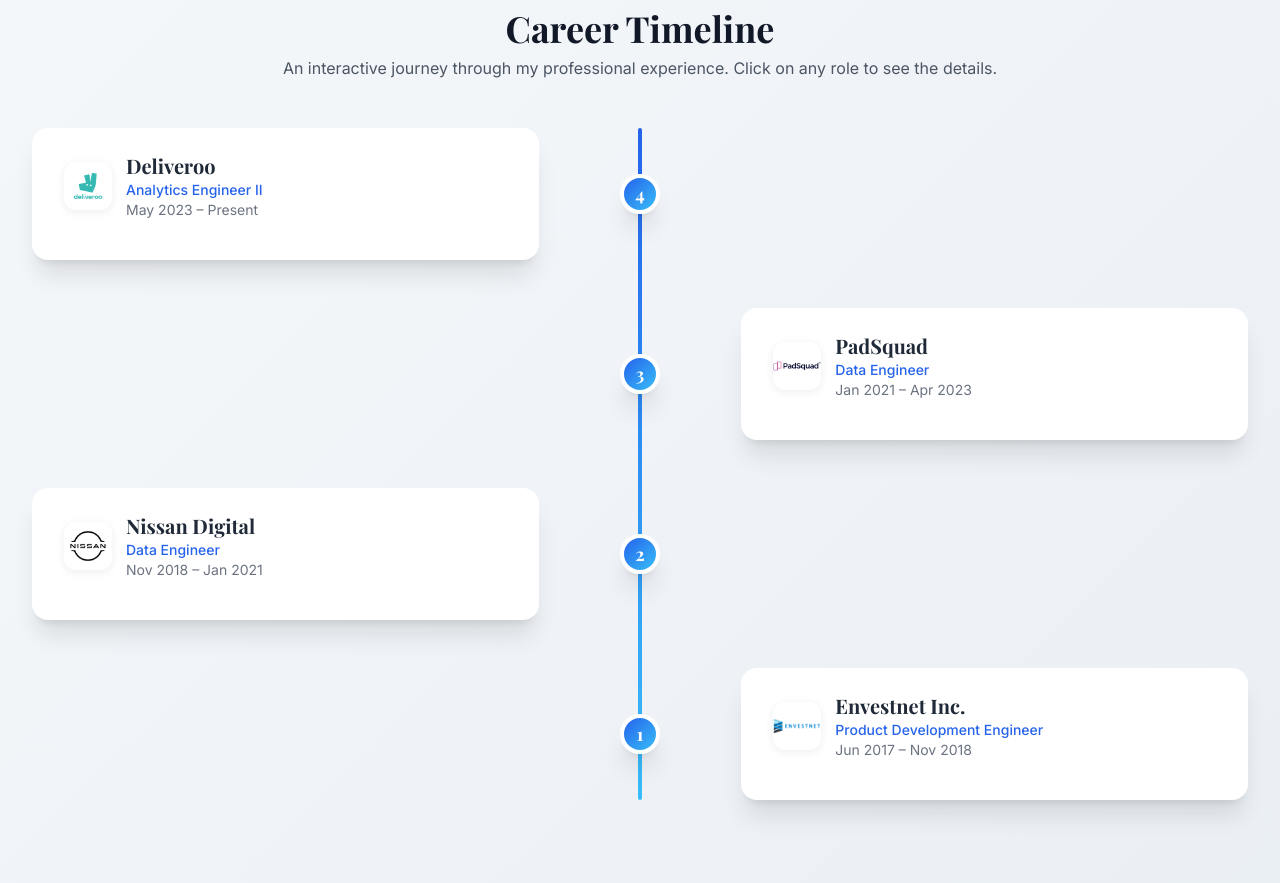
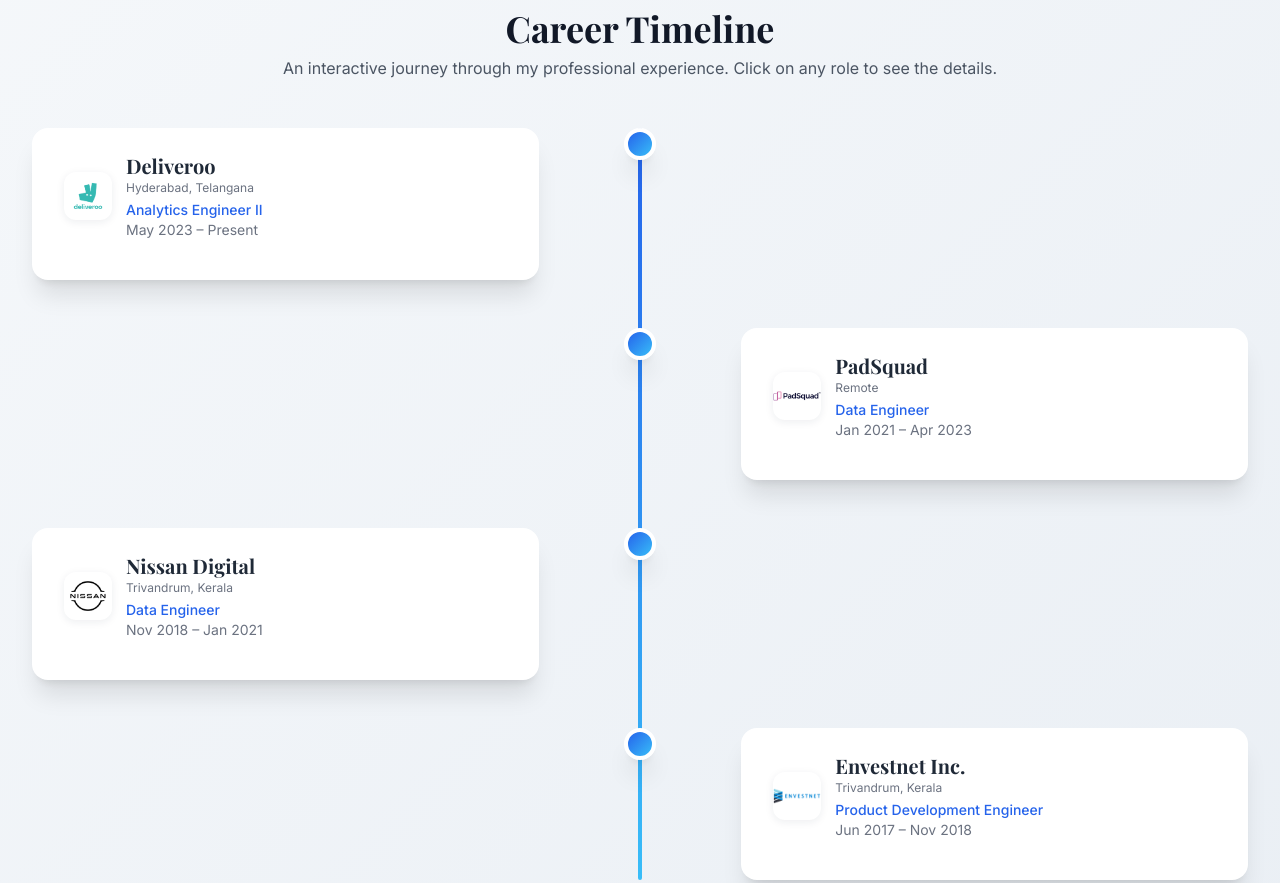
Before and after one commit to aswinrajaram/aswin_portfolio, a plain HTML site: page docs/index.html in a window 1280 px wide. Shown: the part 780-1663 px from the top of the page. Drawn offline with nearby package versions, Linux system fonts and the light colour scheme.

Commit message:
improvements

```diff
--- a/docs/index.html
+++ b/docs/index.html
@@ -313,7 +313,7 @@
         role: 'Analytics Engineer II',
         company: 'Deliveroo',
         period: 'May 2023 – Present',
-        location: 'Remote',
+        location: 'Hyderabad, Telangana',
         logo: 'logos/deliveroo.png',
         details: [
             'Engineered and deployed scalable data pipelines in Snowflake, enabling self-serve analytics for over 100 stakeholders and improving data accessibility by 25%.',
@@ -330,7 +330,7 @@
         location: 'Remote',
         logo: 'logos/padsquad.jpg',
         details: [
-            'Developed and maintained end-to-end data pipelines on AWS (Data Wrangler, S3, Athena, Glue, SNS, Lambda) that processed over 5 GB of mobile ad interaction data daily, ensuring high availability and data integrity.',
+            'Developed and maintained end-to-end data pipelines on AWS (Data Wrangler, S3, Athena, Glue, SNS, Lambda) that processed over 20 GB of mobile ad interaction data daily, ensuring high availability and data integrity.',
             'Performed historical data processing using PySpark on AWS Glue and Amazon EMR, optimizing large-scale data transformations for reporting and analysis.',
             'Designed and built 10+ interactive dashboards using Amazon QuickSight and Tableau, providing critical business insights to C-suite executives and business users.',
             'Evaluated and engaged with leading data platform vendors (Snowflake, Firebolt, Domo, Tableau), conducting in-depth PoCs and assessments to recommend the optimal solution for the company’s evolving data ecosystem.'
@@ -373,7 +373,7 @@
 
 const impactData = [
     { value: '>90%', text: 'Reduction in data load time for key reports (from 1hr to <5m).' },
-    { value: '5 GB', text: 'Of mobile ad interaction data processed daily.' },
+    { value: '20 GB+', text: 'Of mobile ad interaction data processed daily.' },
     { value: '30%', text: 'Reduction in run-time performance of legacy code after optimization.' },
     { value: '100+', text: 'Stakeholders enabled with self-serve analytics via new pipelines.' },
     { value: '10+', text: 'Robust analytics solutions delivered impacting product & operations.' },
@@ -421,18 +421,18 @@
             experienceData.forEach((item, index) => {
                 const isLeft = index % 2 === 0;
                 const timelineItem = document.createElement('div');
-                timelineItem.className = `timeline-item mb-12 flex justify-between items-center w-full ${isLeft ? 'flex-row-reverse' : ''} fade-in`;
+                timelineItem.className = `timeline-item mb-12 flex flex-col sm:flex-row justify-between items-center w-full relative fade-in`;
                 timelineItem.style.animationDelay = `${0.2 + index * 0.1}s`;
                 timelineItem.innerHTML = `
-                    <div class="order-1 w-5/12"></div>
-                    <div class="z-20 flex items-center order-1 bg-gradient-to-br from-blue-600 to-sky-400 shadow-xl w-10 h-10 rounded-full border-4 border-white">
-                        <h1 class="mx-auto font-semibold text-lg text-white">${experienceData.length - index}</h1>
+                    <div class="order-1 w-full sm:w-5/12 ${isLeft ? 'sm:order-2' : 'sm:order-1'}"></div>
+                    <div class="absolute left-1/2 top-0 z-20 hidden sm:flex items-center bg-gradient-to-br from-blue-600 to-sky-400 shadow-xl w-8 h-8 rounded-full border-4 border-white" style="transform: translateX(-50%);">
                     </div>
-                    <div class="order-1 bg-white rounded-2xl shadow-xl w-5/12 px-8 py-6 cursor-pointer transition-transform duration-300 hover:scale-105">
+                    <div class="order-1 bg-white rounded-2xl shadow-xl w-full sm:w-5/12 px-8 py-6 mt-8 sm:mt-0 cursor-pointer transition-transform duration-300 hover:scale-105 ${isLeft ? 'sm:order-1' : 'sm:order-2'}">
                         <div class="flex items-center mb-4">
                             <img src="${item.logo}" alt="${item.company} Logo" class="company-logo">
                             <div>
                                 <h3 class="font-bold text-gray-800 text-xl" style="font-family: 'Playfair Display', serif;">${item.company}</h3>
+                                <p class="text-xs text-gray-500 mb-1">${item.location}</p>
                                 <p class="text-sm font-medium text-blue-600">${item.role}</p>
                                 <p class="text-sm text-gray-500">${item.period}</p>
                             </div>
```
Also changed, not shown: docs/logos/ar.png (added), 2 other files.
